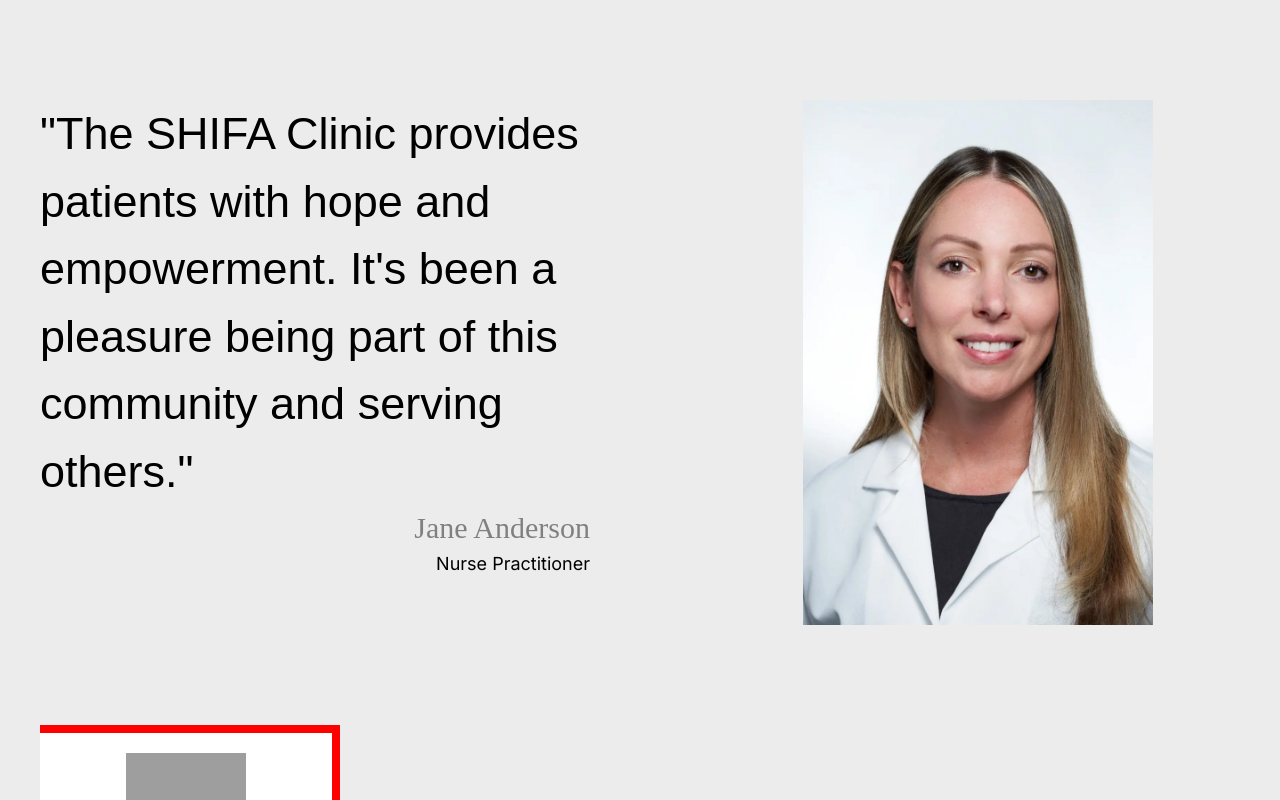
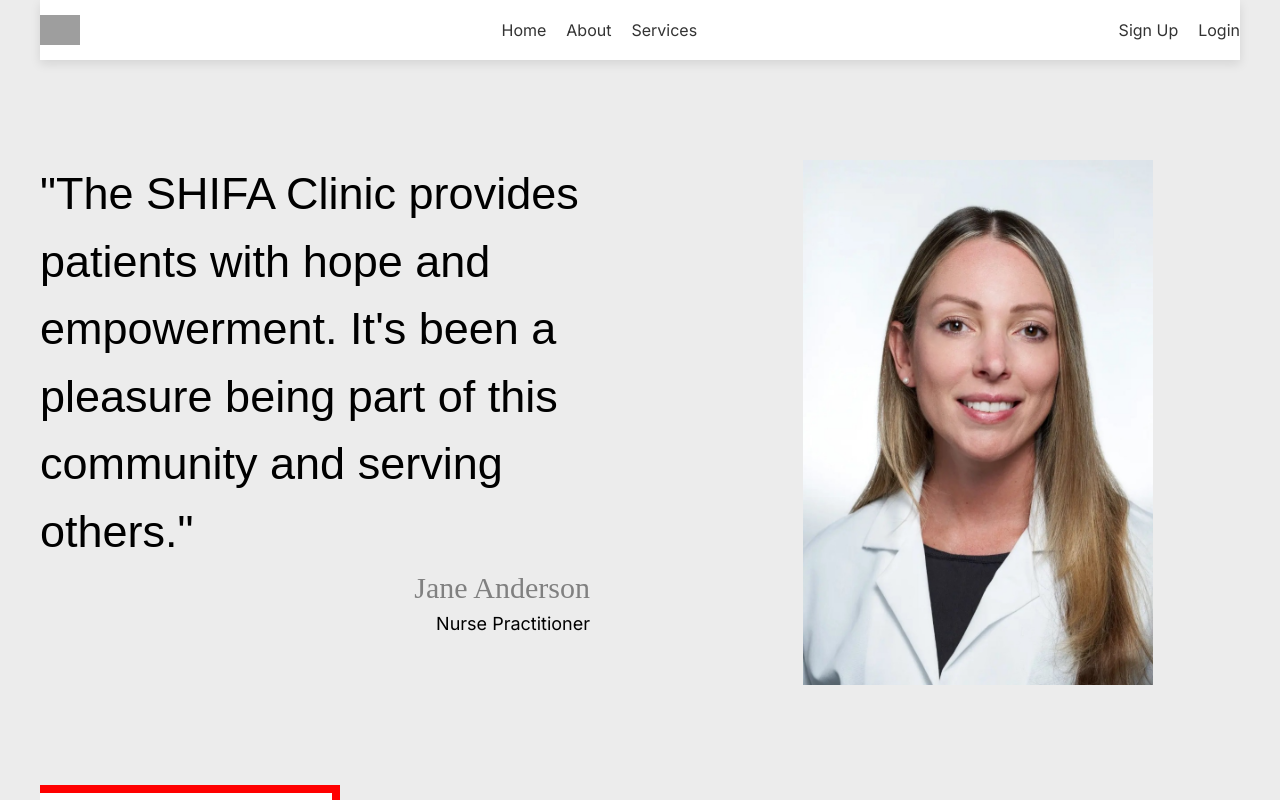
Before and after one commit to dylsub/SHIFAClinicWebsite, a Next.js app: page / in a window 1280 px wide. Shown: the top 800 px of the page. Built offline with nearby package versions, Linux system fonts and the light colour scheme; grey boxes are pictures that could not be loaded; a web font is replaced by a local one.

Commit message:
Added small nav changes

```diff
--- a/app/(components)/navigation/NavBar.module.css
+++ b/app/(components)/navigation/NavBar.module.css
@@ -4,7 +4,7 @@
   display: flex;
   align-items: center;
   justify-content: space-between;
-  padding: 0 15vw;
+  max-width: 1400px;
   background-color: #fff;
   height: 60px;
   box-shadow: 0px 4px 10px rgba(0, 0, 0, 0.1);
@@ -15,19 +15,23 @@
   font-weight: bold;
 }
 
-.navLinks, .buttons {
+.navLinks,
+.buttons {
   display: flex;
   gap: 20px;
 }
 
-.link, .button {
+.link,
+.button {
   text-decoration: none;
   color: #333;
   font-size: 1rem;
   transition: color 0.3s ease, text-decoration 0.3s ease;
+  font-family: "Inter";
 }
 
-.link:hover, .button:hover {
+.link:hover,
+.button:hover {
   color: #e23809; /* Change to desired hover color */
   text-decoration: underline;
 }
--- /dev/null
+++ b/app/(components)/services/ServiceRightPanel.jsx
@@ -0,0 +1,16 @@
+import React from "react";
+
+const ServiceRightPanel = () => {
+  // Ishaan
+  // Just like the service panel, you are going to make this as customizable as possible
+  // (Title, Paragraph, Button, Picture, Background Color)
+  // You can use a div filled with a dynamic color for the "border" and reposition at offset
+  // The text will be on the right side for this one
+  // If you have time, you can create ServiceLeftPanel which the text is on the left side
+  // Make this entire section have a width of 1400px
+  // Crop the background image to fit into a specific aspect ratio, don't scale
+
+  return <div></div>;
+};
+
+export default ServiceRightPanel;
--- a/app/page.js
+++ b/app/page.js
@@ -2,10 +2,13 @@
 import Statistics from "./(components)/home/statistics/Statistics";
 import Testimonial from "./(components)/home/testimonial/Testimonial";
 import HomeServicesPanel from "./(components)/home/HomeServicesPanel";
+import NavBar from "./(components)/navigation/NavBar";
 
 export default function Home() {
   return (
     <div>
+      <NavBar></NavBar>
+
       <Testimonial
         quoteText={
           '"The SHIFA Clinic provides patients with hope and empowerment. It\'s been a pleasure being part of this community and serving others."'
```
Also changed, not shown: app/(components)/home/HomeServicesPanel.jsx (+0 -14 lines), app/(components)/navigation/NavBar.jsx (+21 -8 lines), app/(components)/services/ServiceLeftPanel.jsx (added), app/(components)/services/ServiceLeftPanel.module.css (added), app/(components)/services/ServiceRightPanel.module.css (added).
